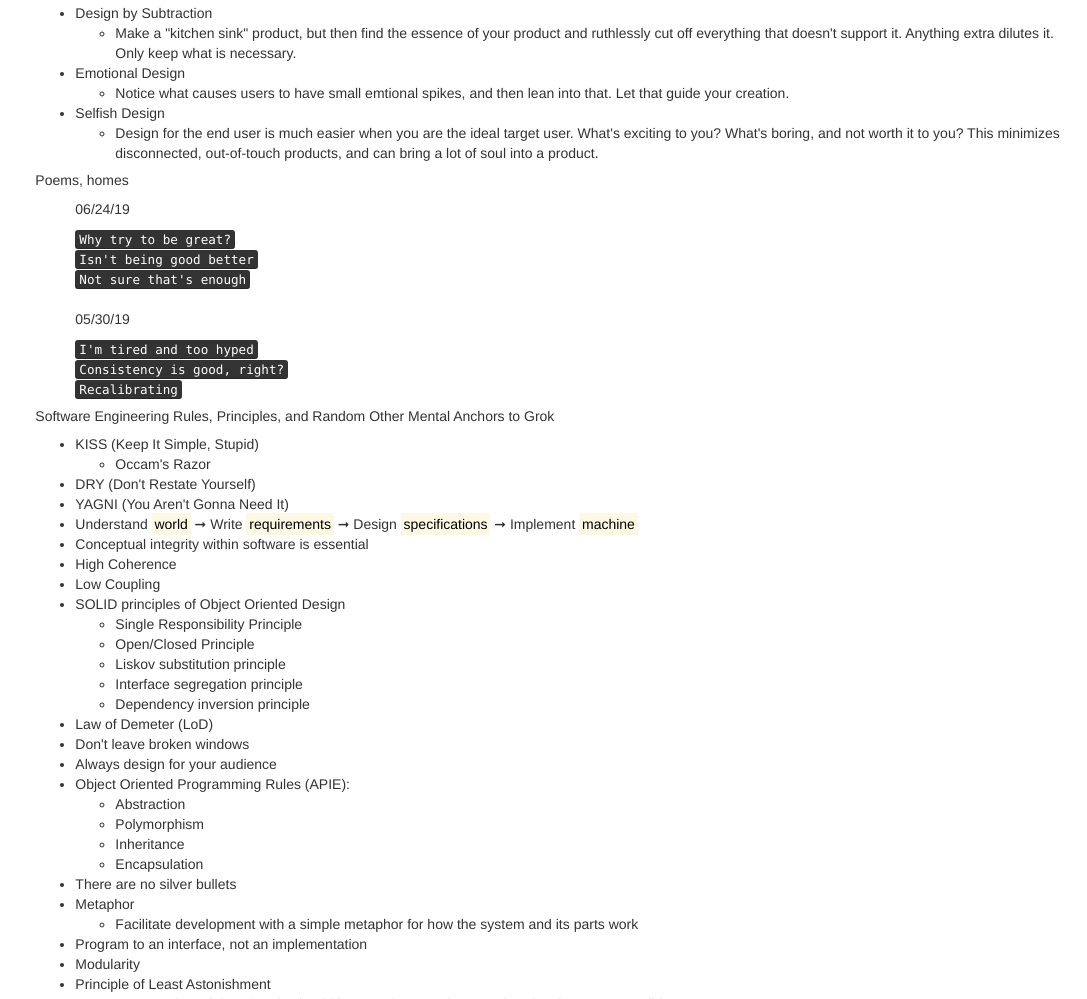
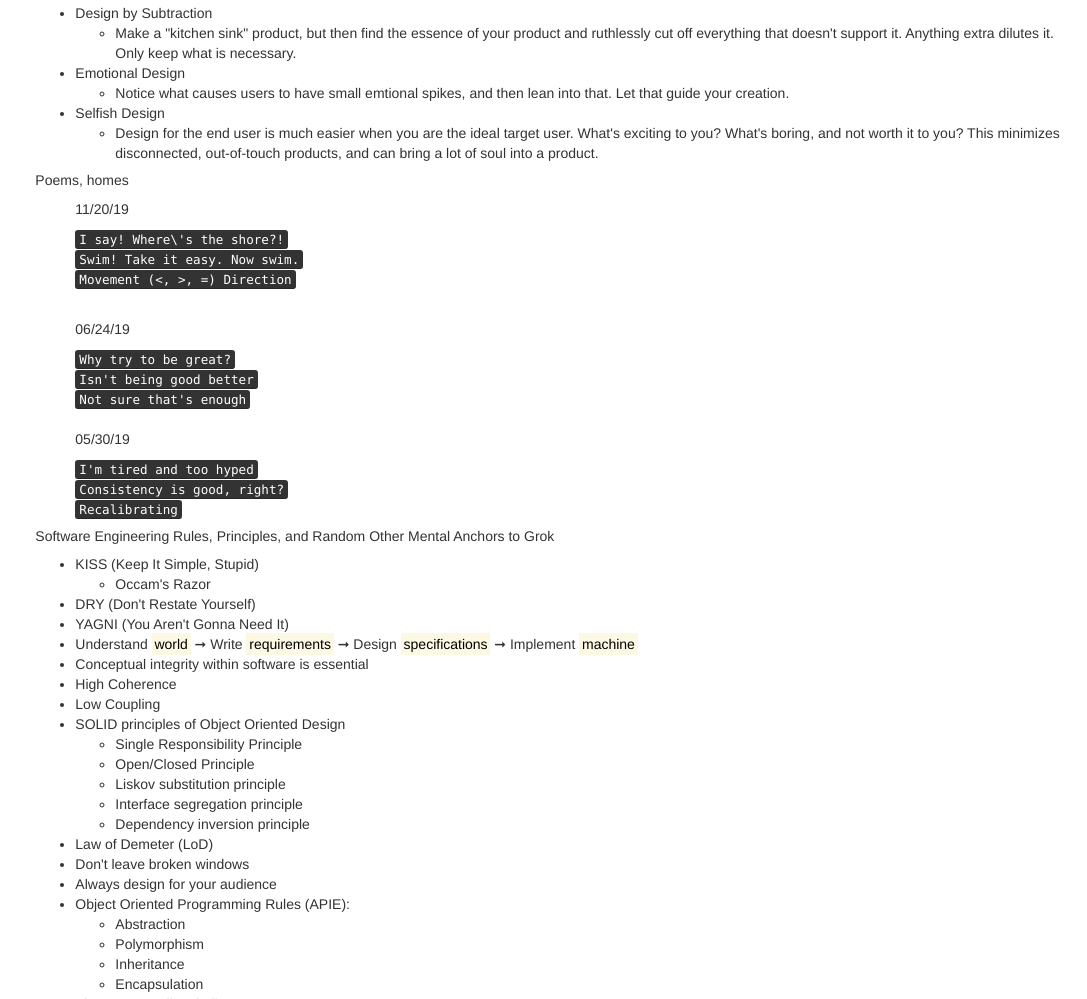
Before and after one commit to benjagooder/benjagooder.github.io, a plain HTML site: page blog.html in a window 1280 px wide. Shown: the part 1579-2578 px from the top of the page, without its empty margins (193-1280 px from the left). Drawn offline with nearby package versions, Linux system fonts and the light colour scheme.

Commit message:
Update blog.html

```diff
--- a/blog.html
+++ b/blog.html
@@ -161,6 +161,11 @@
 					<div>
 						<h5 style="font-weight: 550">Poems, homes</h5>
 						<ul>
+							<p>11/20/19<p/>
+							<kbd>I say! Where\'s the shore?!</kbd><br>
+							<kbd>Swim! Take it easy. Now swim.</kbd><br>
+							<kbd>Movement (<, >, =) Direction</kbd>
+							<br><br>
 							<p>06/24/19</p>
 							<kbd>Why try to be great?</kbd><br>
 							<kbd>Isn't being good better</kbd><br>
```
